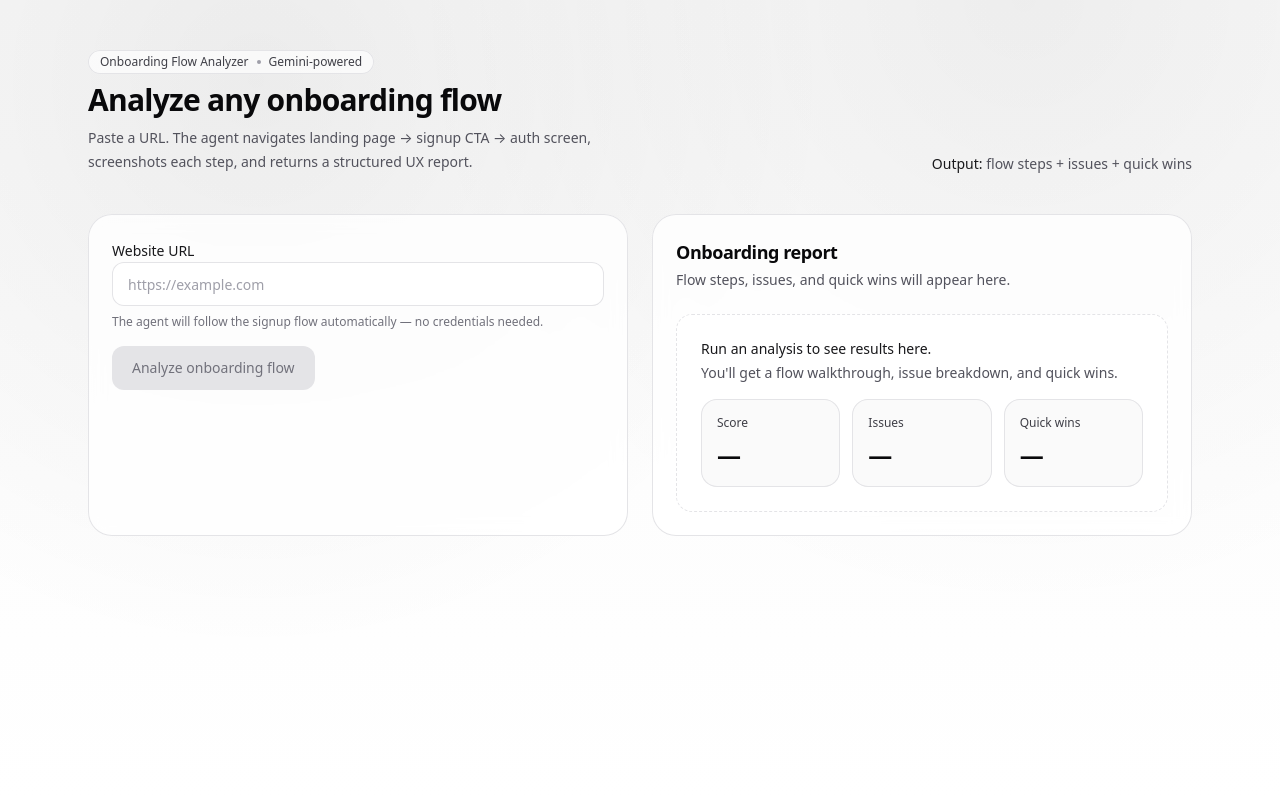
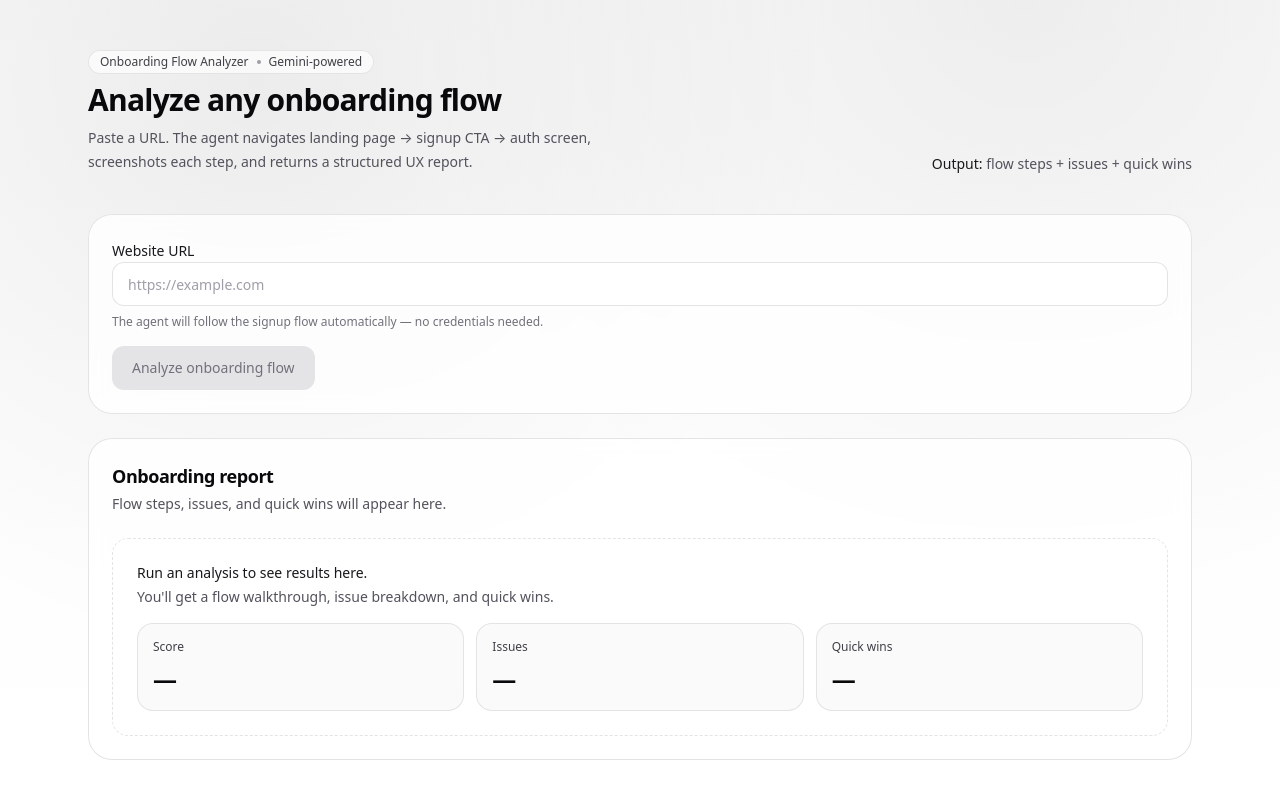
Before and after one commit to Chloezhu010/paris-gemini3-hackathon, a Next.js app: page / in a window 1280 px wide. Shown: the top 798 px of the page. Built offline with nearby package versions, Linux system fonts and the light colour scheme.

Commit message:
changed layout

```diff
--- a/src/components/AuditApp.tsx
+++ b/src/components/AuditApp.tsx
@@ -100,7 +100,7 @@ export default function AuditApp() {
           </div>
         </header>
 
-        <main className="mt-10 grid gap-6 lg:grid-cols-2">
+        <main className="mt-10 flex flex-col gap-6">
           {/* Input panel */}
           <section className="rounded-3xl bg-white/80 p-6 ring-1 ring-inset ring-zinc-200 backdrop-blur">
             <div className="space-y-4">
```
